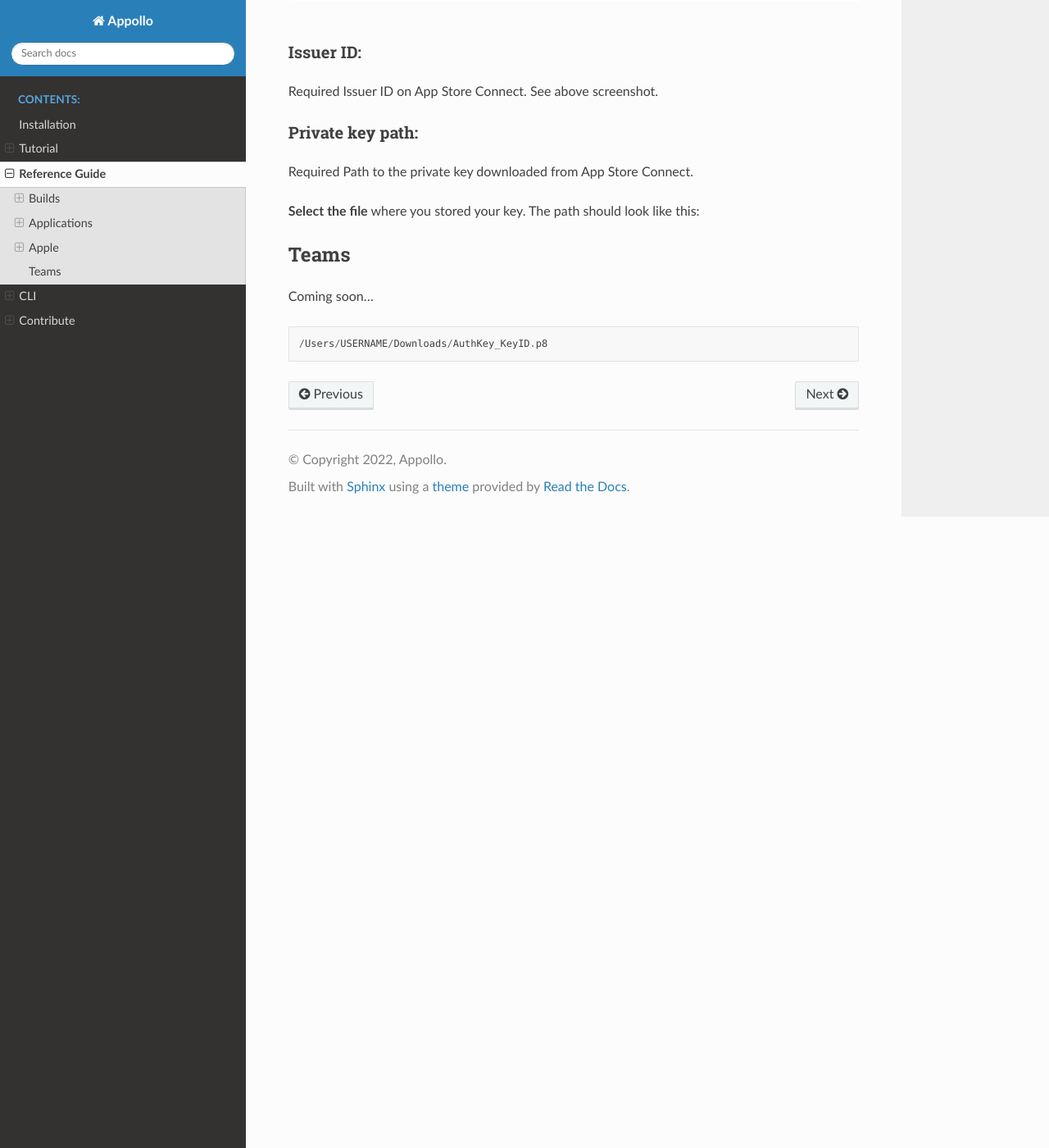
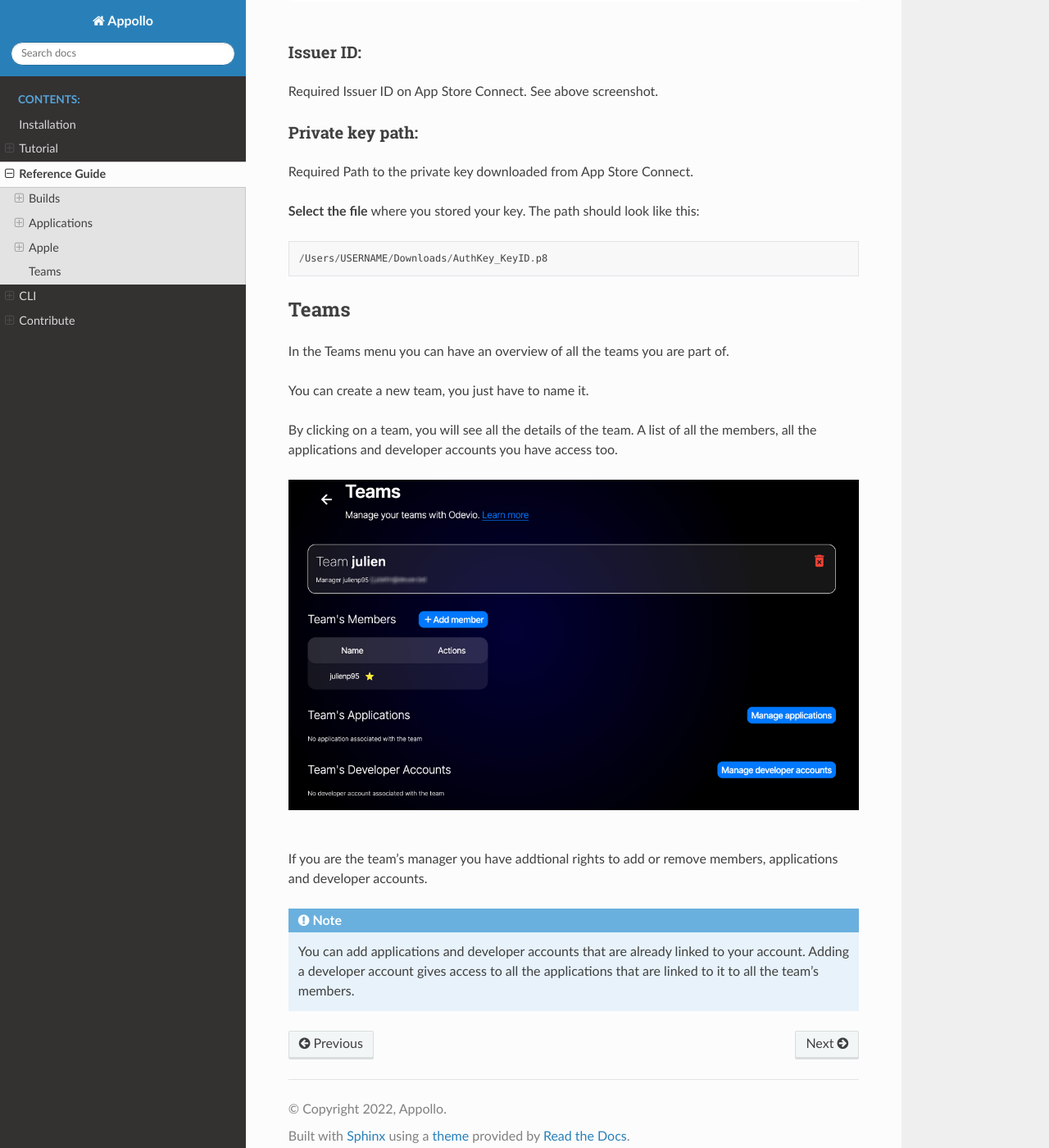
Before and after one commit to Odevio/Odevio-CLI, a Sphinx documentation site: the page built from docs/reference_guide/index.txt, in a window 1280 px wide and 1400 px high, scrolled down 4153 px. Shown: the whole window at 82% size. Built offline with Sphinx 7.4.7 and the Read the Docs theme 2.0.0, drawn with Linux system fonts in a browser that asks for light colours.

Commit message:
Update teams doc

```diff
--- a/docs/reference_guide/index.txt
+++ b/docs/reference_guide/index.txt
@@ -161,14 +161,32 @@ Required Path to the private key downloaded from App Store Connect.
 
 **Select the file** where you stored your key. The path should look like this:
 
+.. code-block:: python
+
+ /Users/USERNAME/Downloads/AuthKey_KeyID.p8
+
 Teams
 -----
 
-Coming soon...
+In the Teams menu you can have an overview of all the teams you are part of.
 
-.. code-block:: python
+You can create a new team, you just have to name it.
 
-    /Users/USERNAME/Downloads/AuthKey_KeyID.p8
+By clicking on a team, you will see all the details of the team. A list of all the members, all the applications and developer accounts you have access too.
+
+.. image:: /img/odevio-teams.jpg
+  :alt: Odevio teams
+  :align: center
+
+|
+
+If you are the team's manager you have addtional rights to add or remove members, applications and developer accounts.
+
+.. note::
+
+  You can add applications and developer accounts that are already linked to your account. Adding a developer account gives access to all the applications that are linked to it to all the team's members.
+
+
 
 .. |add_device| raw:: html
 
```
Also changed, not shown: docs/img/odevio-teams.jpg (added).
